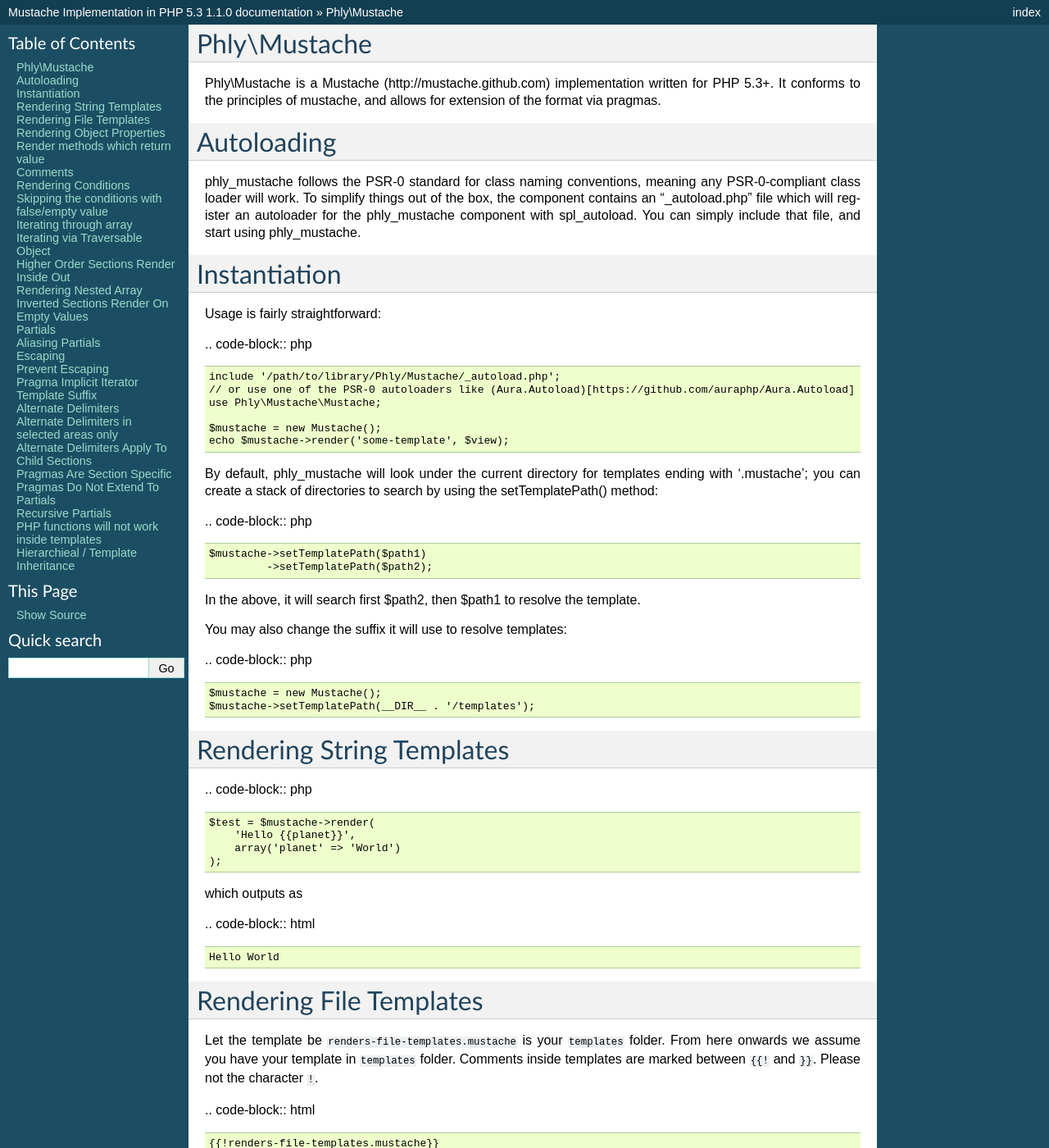
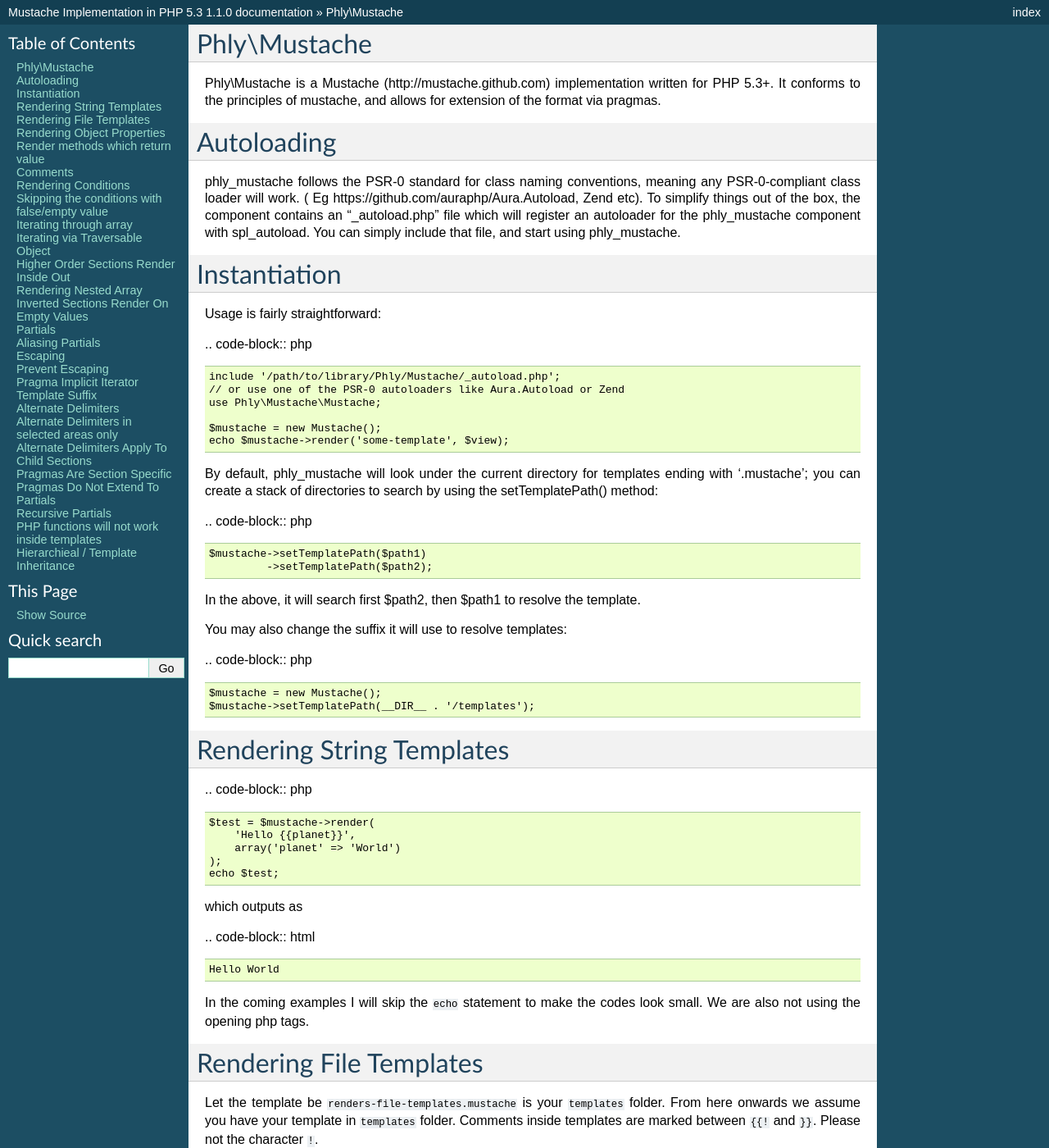
Before and after one commit to phly/phly_mustache, a Sphinx documentation site: the page built from docs/documentation.md, in a window 1280 px wide and 1400 px high. Shown: the whole window at 82% size. Built offline with Sphinx 7.4.7, drawn with Linux system fonts in a browser that asks for light colours; some of the changed text lies outside the part shown.

Commit message:
Minor fixes and add Aura.Autoload , Zend as PSR-0 examples, shameless promo ? :)

```diff
--- a/docs/documentation.md
+++ b/docs/documentation.md
@@ -6,7 +6,11 @@
 
 Autoloading
 ===========
-phly_mustache follows the PSR-0 standard for class naming conventions, meaning any PSR-0-compliant class loader will work. To simplify things out of the box, the component contains an "_autoload.php" file which will register an autoloader for the phly_mustache component with spl_autoload. You can simply include that file, and start using phly_mustache.
+phly_mustache follows the PSR-0 standard for class naming conventions, meaning any
+PSR-0-compliant class loader will work. ( Eg https://github.com/auraphp/Aura.Autoload, Zend etc).
+To simplify things out of the box, the component contains an "_autoload.php" file which will
+register an autoloader for the phly_mustache component with spl_autoload. You can simply
+include that file, and start using phly_mustache.
 
 Instantiation
 =============
@@ -16,14 +20,16 @@
 .. code-block:: php
 
     include '/path/to/library/Phly/Mustache/_autoload.php';
-    // or use one of the PSR-0 autoloaders like (Aura.Autoload)[https://github.com/auraphp/Aura.Autoload] or Zend
+    // or use one of the PSR-0 autoloaders like Aura.Autoload or Zend
     use Phly\Mustache\Mustache;
 
     $mustache = new Mustache();
     echo $mustache->render('some-template', $view);
 
 
-By default, phly_mustache will look under the current directory for templates ending with '.mustache'; you can create a stack of directories to search by using the setTemplatePath() method:
+By default, phly_mustache will look under the current directory for templates
+ending with '.mustache'; you can create a stack of directories to search by using
+the setTemplatePath() method:
 
 .. code-block:: php
 
@@ -48,6 +54,7 @@
         'Hello {{planet}}',
         array('planet' => 'World')
     );
+    echo $test;
 
 which outputs as
 
@@ -55,10 +62,15 @@
 
     Hello World
 
+In the coming examples I will skip the ``echo`` statement to make the codes look small.
+We are also not using the opening php tags.
+
 Rendering File Templates
 ========================
 
-Let the template be `renders-file-templates.mustache` is your `templates` folder. From here onwards we assume you have your template in `templates` folder. Comments inside templates are marked between `{{!` and `}}`. Please not the character `!`.
+Let the template be `renders-file-templates.mustache` is your `templates` folder.
+From here onwards we assume you have your template in `templates` folder.
+Comments inside templates are marked between `{{!` and `}}`. Please not the character `!`.
 
 .. code-block:: html
 
@@ -185,8 +197,20 @@
 
 .. code-block:: php
 
-    $chris = new TestAsset\ViewWithMethod;
-    $test = $this->mustache->render(
+    class ViewWithMethod
+    {
+        public $name  = 'Chris';
+        public $value = 1000000;
+        public $in_ca = true;
+
+        public function taxed_value()
+        {
+            return $this->value - ($this->value * 0.4);
+        }
+    }
+
+    $chris = new ViewWithMethod;
+    $test = $mustache->render(
         'template-with-conditional',
         $chris
     );
@@ -394,7 +418,9 @@
 Partials
 ========
 
-Partials are a basic form of inclusion within Mustache; anytime you find you have re-usable bits of templates, move them into a partial, and refer to the partial from the parent template.
+Partials are a basic form of inclusion within Mustache; anytime you find you have
+re-usable bits of templates, move them into a partial, and refer to the partial
+from the parent template.
 
 Typically, you will only reference partials within your templates, using standard syntax:
 
@@ -402,7 +428,8 @@
 
     {{>partial-name}}
 
-However, you may optionally pass a list of partials when rendering. When you do so, the list should be a set of alias/template pairs:
+However, you may optionally pass a list of partials when rendering. When you do so,
+the list should be a set of alias/template pairs:
 
 .. code-block:: php
 
@@ -410,7 +437,8 @@
         'winnings' => 'user-winnings',
     ));
 
-In the above example, 'winnings' refers to the template "user-winnings.mustache". Thus, within the $template being rendered, you may refer to the following partial:
+In the above example, 'winnings' refers to the template "user-winnings.mustache". Thus,
+within the $template being rendered, you may refer to the following partial:
 
 .. code-block:: html
 
@@ -421,9 +449,12 @@
 
 A few things to remember when using partials:
 
-The parent template may change tag delimiters, but if you want to use the same delimiters in your partial, you will need to make the same declaration.
-The parent template may utilize one or more pragmas, but those declarations will not perist to the partial; if you want those pragmas, you must reference them in your partial.
-Basically, partials render in their own scope. If you remember that one rule, you should have no problems.
+The parent template may change tag delimiters, but if you want to use the same delimiters
+in your partial, you will need to make the same declaration. The parent template may
+utilize one or more pragmas, but those declarations will not perist to the partial;
+if you want those pragmas, you must reference them in your partial.
+Basically, partials render in their own scope. If you remember that one rule, you
+should have no problems.
 
 .. code-block:: html
 
@@ -560,7 +591,8 @@
 Template Suffix
 ===============
 
-You would have noticed we have not added the suffix when we pass the template name. By default the suffix is mustache.
+You would have noticed we have not added the suffix when we pass the template name.
+By default the suffix is mustache.
 But you can change the suffix of your likes. For eg to `html`.
 
 .. code-block:: php
@@ -573,7 +605,8 @@
 Alternate Delimiters
 ====================
 
-You can specify alternate delimiters other than `{{` and `}}` . This is possible via adding new deliminiter inside `{{=<% %>=}}`
+You can specify alternate delimiters other than `{{` and `}}` . This is possible via
+adding new deliminiter inside `{{=<% %>=}}`
 Assuming the `<%` and `%>` is new delimiter.
 
 .. code-block:: html
@@ -595,7 +628,8 @@
 Alternate Delimiters in selected areas only
 ===========================================
 
-Sometimes you may want alternative delimiter in selected areas. Its also possible adding it inside `{{#section}}` and `{{/section}}`
+Sometimes you may want alternative delimiter in selected areas. Its also possible
+adding it inside `{{#section}}` and `{{/section}}`
 
 .. code-block:: html
 
@@ -830,7 +864,7 @@
 PHP functions will not work inside templates
 ============================================
 
-.. code-block:: mustache
+.. code-block:: html
 
     {{!template-referencing-php-function.mustache}}
     {{message}}
@@ -865,9 +899,14 @@
 
 Hierarchical Views and Placeholders (Available in versions 1.1.0 and up).
 
-Placeholders are basically unnamed sections, and are denoted by the combination of {{$name}} and {{/name}}. When encountered by the renderer, any mustache content within will be rendered as normal mustache content.
+Placeholders are basically unnamed sections, and are denoted by the combination of
+{{$name}} and {{/name}}. When encountered by the renderer, any mustache content
+within will be rendered as normal mustache content.
 
-Placeholders are primarily of use with the concept of hierarchical views. These are denoted by the combination of {{<name}} and {{/name}}. When encountered, the template denoted by name will be tokenized, and any placeholders that are defined in the content will be used to replace those found in the parent template.
+Placeholders are primarily of use with the concept of hierarchical views. These
+are denoted by the combination of {{<name}} and {{/name}}. When encountered, the
+template denoted by name will be tokenized, and any placeholders that are defined
+in the content will be used to replace those found in the parent template.
 
 As an example, consider the following parent template, "super.mustache":
 
@@ -948,6 +987,7 @@
     </body>
     </html>
 
-Notice how the child retains the view context of the parent, and that all mustache tokens defined in it are rendered as if they were simply another mustache template.
+Notice how the child retains the view context of the parent, and that all mustache
+tokens defined in it are rendered as if they were simply another mustache template.
 
 Hierarchical templates may be nested arbitrarily deep.
```
Also changed, not shown: other parts of docs/documentation.md (+3 -3 lines).
